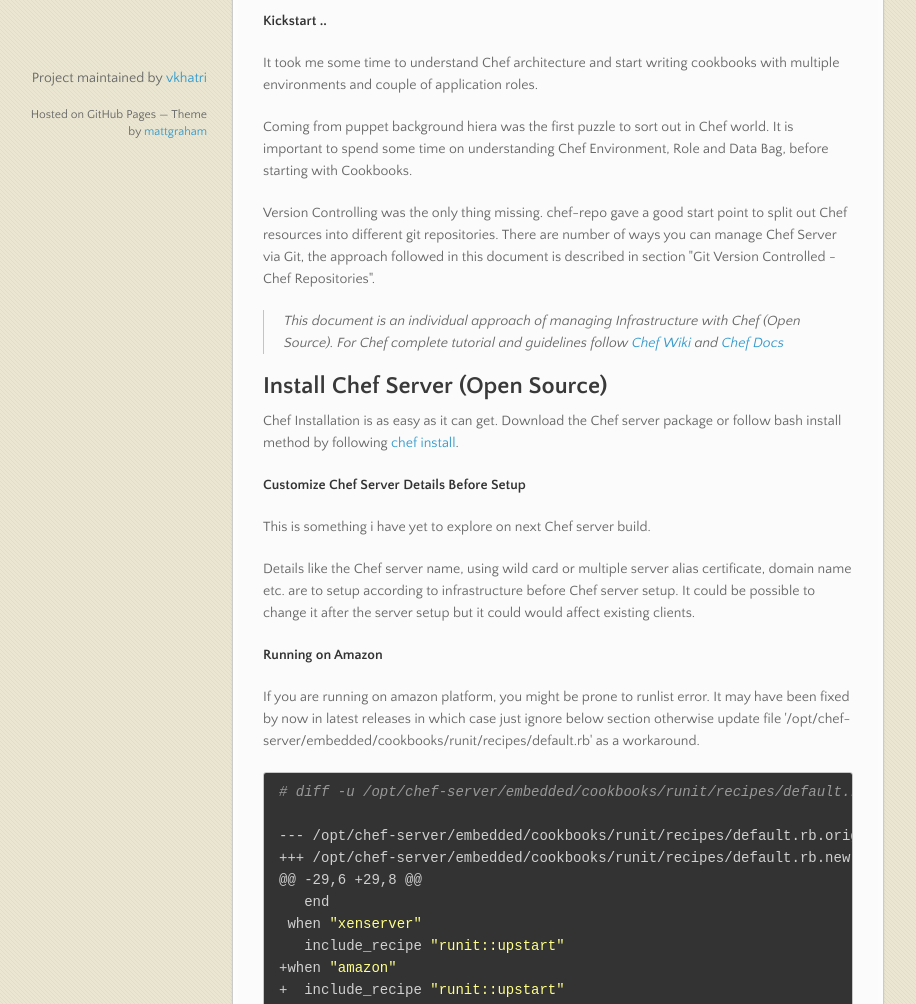
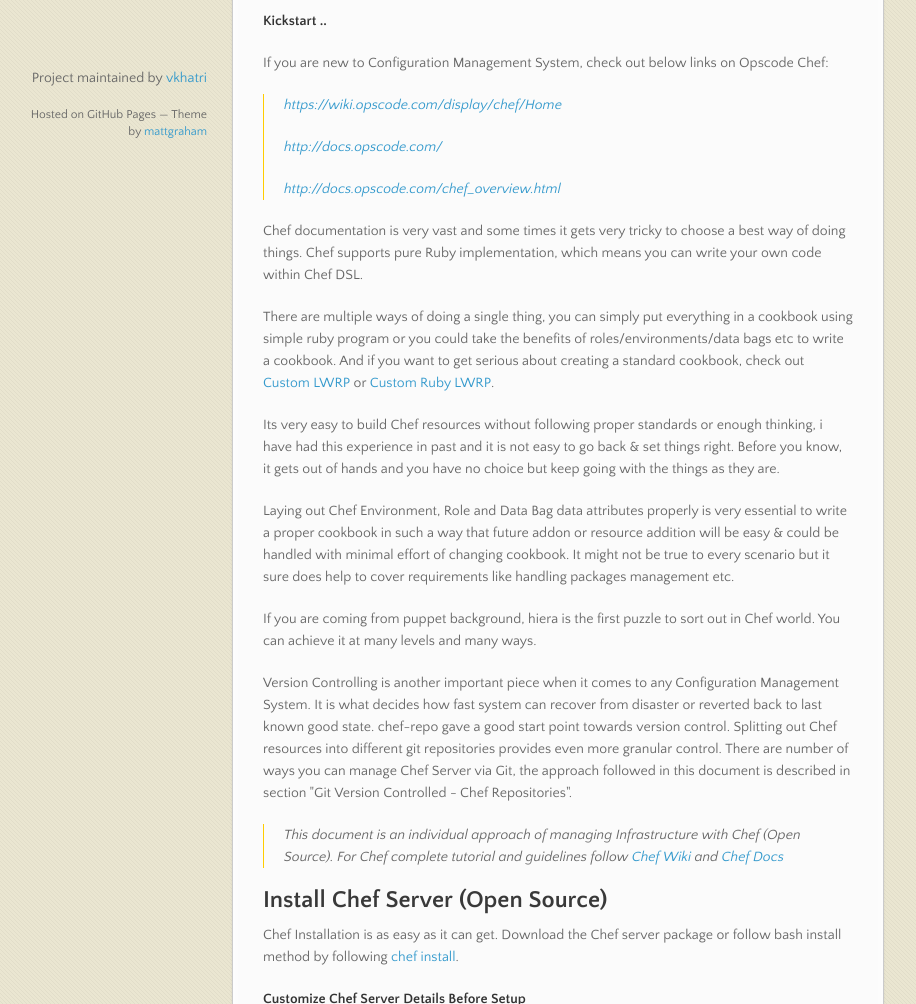
Before and after one commit to vkhatri/chef-repo, a plain HTML site: page index.html in a window 1280 px wide. Shown: the part 620-1624 px from the top of the page, without its empty margins (83-999 px from the left). Drawn offline with nearby package versions, Linux system fonts and the light colour scheme.

Commit message:
Create gh-pages branch via GitHub

```diff
--- a/index.html
+++ b/index.html
@@ -59,11 +59,27 @@
 <li>References</li>
 </ul><p><strong>Kickstart ..</strong></p>
 
-<p>It took me some time to understand Chef architecture and start writing cookbooks with multiple environments and couple of application roles.</p>
+<p>If you are new to Configuration Management System, check out below links on Opscode Chef:</p>
 
-<p>Coming from puppet background hiera was the first puzzle to sort out in Chef world. It is important to spend some time on understanding Chef Environment, Role and Data Bag, before starting with Cookbooks. </p>
+<blockquote>
+<p><a href="https://wiki.opscode.com/display/chef/Home">https://wiki.opscode.com/display/chef/Home</a></p>
 
-<p>Version Controlling was the only thing missing. chef-repo gave a good start point to split out Chef resources into different git repositories. There are number of ways you can manage Chef Server via Git, the approach followed in this document is described in section "Git Version Controlled - Chef Repositories". </p>
+<p><a href="http://docs.opscode.com/">http://docs.opscode.com/</a></p>
+
+<p><a href="http://docs.opscode.com/chef_overview.html">http://docs.opscode.com/chef_overview.html</a></p>
+</blockquote>
+
+<p>Chef documentation is very vast and some times it gets very tricky to choose a best way of doing things. Chef supports pure Ruby implementation, which means you can write your own code within Chef DSL.</p>
+
+<p>There are multiple ways of doing a single thing, you can simply put everything in a cookbook using simple ruby program or you could take the benefits of roles/environments/data bags etc to write a cookbook. And if you want to get serious about creating a standard cookbook, check out <a href="http://docs.opscode.com/lwrp_custom_resource.html">Custom LWRP</a> or <a href="http://docs.opscode.com/lwrp_custom_provider_ruby.html">Custom Ruby LWRP</a>. </p>
+
+<p>Its very easy to build Chef resources without following proper standards or enough thinking, i have had this experience in past and it is not easy to go back &amp; set things right. Before you know, it gets out of hands and you have no choice but keep going with the things as they are.</p>
+
+<p>Laying out Chef Environment, Role and Data Bag data attributes properly is very essential to write a proper cookbook in such a way that future addon or resource addition will be easy &amp; could be handled with minimal effort of changing cookbook. It might not be true to every scenario but it sure does help to cover requirements like handling packages management etc. </p>
+
+<p>If you are coming from puppet background, hiera is the first puzzle to sort out in Chef world. You can achieve it at many levels and many ways. </p>
+
+<p>Version Controlling is another important piece when it comes to any Configuration Management System. It is what decides how fast system can recover from disaster or reverted back to last known good state. chef-repo gave a good start point towards version control. Splitting out Chef resources into different git repositories provides even more granular control. There are number of ways you can manage Chef Server via Git, the approach followed in this document is described in section "Git Version Controlled - Chef Repositories". </p>
 
 <blockquote>
 <p>This document is an individual approach of managing
```
Also changed, not shown: params.json (+1 -1 lines).
